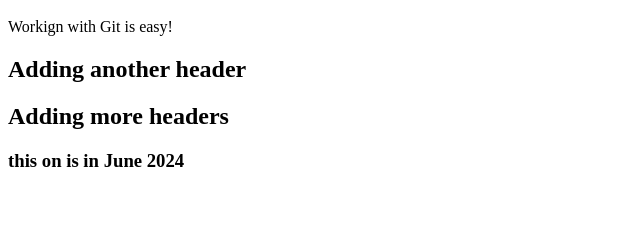
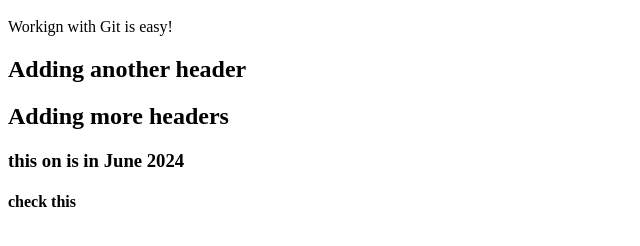
Before and after one commit to abcode25/GitGitHubMasterclass, a plain HTML site: page index.html in a window 1280 px wide. Shown: the part 48-294 px from the top of the page, without its empty margins (0-640 px from the left). Drawn offline with Linux system fonts and the light colour scheme.

Commit message:
one more header

```diff
--- a/index.html
+++ b/index.html
@@ -8,3 +8,4 @@
 <h2>Adding another header</h2>
 <h2>Adding more headers</h2>
 <h3>this on is in June 2024</h3>
+<h4>check this</h4>
```
